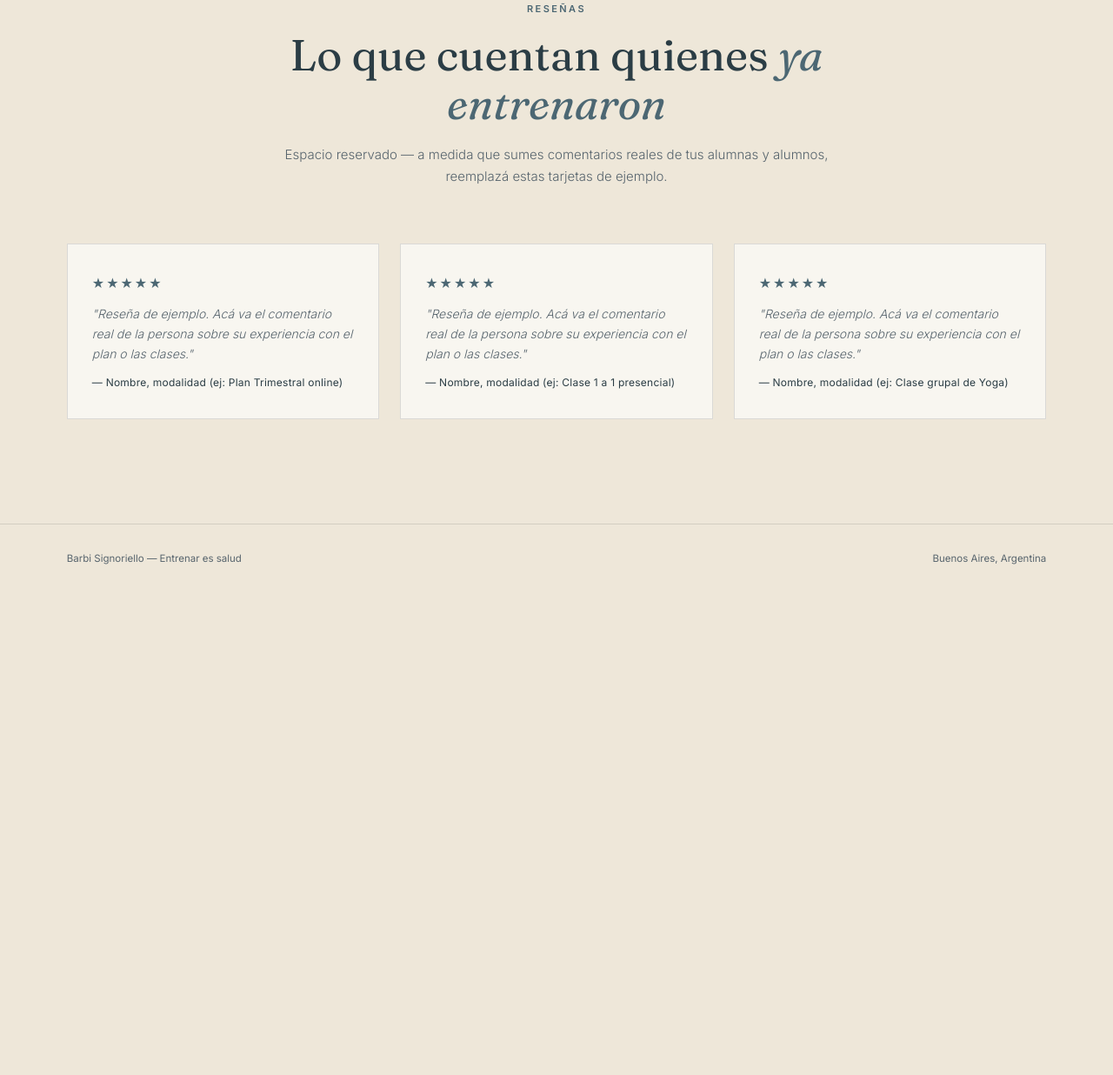
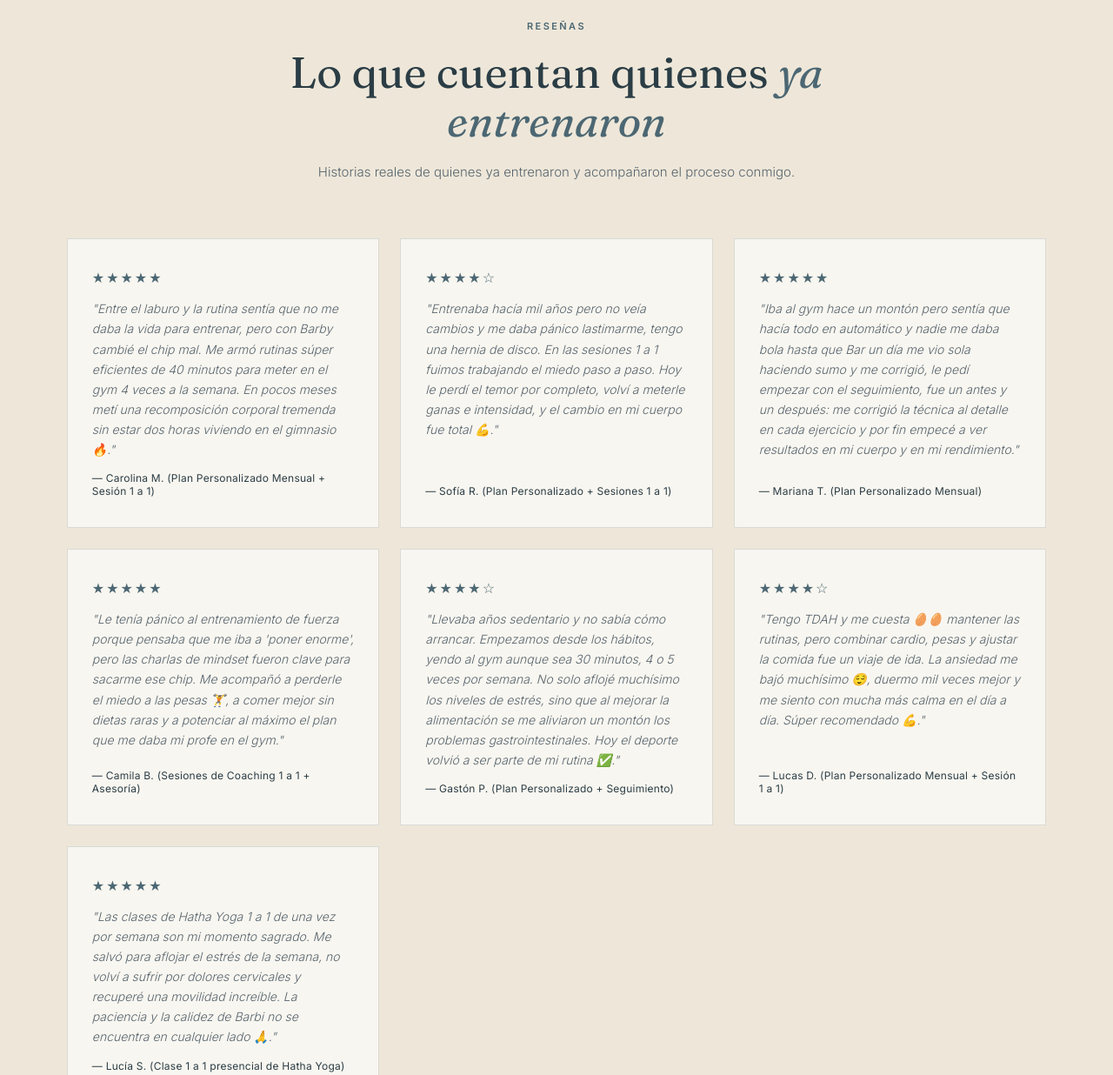
Before and after one commit to signobarby-source/Fitness-Wellness-by-Barbi-Signoriello, a plain HTML site: page index.html in a window 1280 px wide. Shown: the part 6255-7491 px from the top of the page at 87% size. Before the commit the page ends 6936 px from the top, so only its background shows below. Drawn offline with Linux system fonts and the light colour scheme.

Commit message:
Update index.html

```diff
--- a/index.html
+++ b/index.html
@@ -495,31 +495,50 @@
   </div>
 </section>
 
-<section id="resenas">
+<<section id="resenas">
   <div class="section-head center reveal">
     <div class="eyebrow">Reseñas</div>
     <h2 class="serif">Lo que cuentan quienes <em>ya entrenaron</em></h2>
-    <p>Espacio reservado — a medida que sumes comentarios reales de tus alumnas y alumnos, reemplazá estas tarjetas de ejemplo.</p>
+    <p>Historias reales de quienes ya entrenaron y acompañaron el proceso conmigo.</p>
   </div>
   <div class="reviews-grid reveal">
     <div class="review-card">
       <div class="stars">★★★★★</div>
-      <p class="review-text">"Reseña de ejemplo. Acá va el comentario real de la persona sobre su experiencia con el plan o las clases."</p>
-      <div class="review-author">— Nombre, modalidad (ej: Plan Trimestral online)</div>
+      <p class="review-text">"Entre el laburo y la rutina sentía que no me daba la vida para entrenar, pero con Barby cambié el chip mal. Me armó rutinas súper eficientes de 40 minutos para meter en el gym 4 veces a la semana. En pocos meses metí una recomposición corporal tremenda sin estar dos horas viviendo en el gimnasio 🔥."</p>
+      <div class="review-author">— Carolina M. (Plan Personalizado Mensual + Sesión 1 a 1)</div>
+    </div>
+    <div class="review-card">
+      <div class="stars">★★★★☆</div>
+      <p class="review-text">"Entrenaba hacía mil años pero no veía cambios y me daba pánico lastimarme, tengo una hernia de disco. En las sesiones 1 a 1 fuimos trabajando el miedo paso a paso. Hoy le perdí el temor por completo, volví a meterle ganas e intensidad, y el cambio en mi cuerpo fue total 💪."</p>
+      <div class="review-author">— Sofía R. (Plan Personalizado + Sesiones 1 a 1)</div>
     </div>
     <div class="review-card">
       <div class="stars">★★★★★</div>
-      <p class="review-text">"Reseña de ejemplo. Acá va el comentario real de la persona sobre su experiencia con el plan o las clases."</p>
-      <div class="review-author">— Nombre, modalidad (ej: Clase 1 a 1 presencial)</div>
+      <p class="review-text">"Iba al gym hace un montón pero sentía que hacía todo en automático y nadie me daba bola hasta que Bar un día me vio sola haciendo sumo y me corrigió, le pedí empezar con el seguimiento, fue un antes y un después: me corrigió la técnica al detalle en cada ejercicio y por fin empecé a ver resultados en mi cuerpo y en mi rendimiento."</p>
+      <div class="review-author">— Mariana T. (Plan Personalizado Mensual)</div>
     </div>
     <div class="review-card">
       <div class="stars">★★★★★</div>
-      <p class="review-text">"Reseña de ejemplo. Acá va el comentario real de la persona sobre su experiencia con el plan o las clases."</p>
-      <div class="review-author">— Nombre, modalidad (ej: Clase grupal de Yoga)</div>
+      <p class="review-text">"Le tenía pánico al entrenamiento de fuerza porque pensaba que me iba a 'poner enorme', pero las charlas de mindset fueron clave para sacarme ese chip. Me acompañó a perderle el miedo a las pesas 🏋️, a comer mejor sin dietas raras y a potenciar al máximo el plan que me daba mi profe en el gym."</p>
+      <div class="review-author">— Camila B. (Sesiones de Coaching 1 a 1 + Asesoría)</div>
+    </div>
+    <div class="review-card">
+      <div class="stars">★★★★☆</div>
+      <p class="review-text">"Llevaba años sedentario y no sabía cómo arrancar. Empezamos desde los hábitos, yendo al gym aunque sea 30 minutos, 4 o 5 veces por semana. No solo aflojé muchísimo los niveles de estrés, sino que al mejorar la alimentación se me aliviaron un montón los problemas gastrointestinales. Hoy el deporte volvió a ser parte de mi rutina ✅."</p>
+      <div class="review-author">— Gastón P. (Plan Personalizado + Seguimiento)</div>
+    </div>
+    <div class="review-card">
+      <div class="stars">★★★★☆</div>
+      <p class="review-text">"Tengo TDAH y me cuesta 🥚🥚 mantener las rutinas, pero combinar cardio, pesas y ajustar la comida fue un viaje de ida. La ansiedad me bajó muchísimo 😌, duermo mil veces mejor y me siento con mucha más calma en el día a día. Súper recomendado 💪."</p>
+      <div class="review-author">— Lucas D. (Plan Personalizado Mensual + Sesión 1 a 1)</div>
+    </div>
+    <div class="review-card">
+      <div class="stars">★★★★★</div>
+      <p class="review-text">"Las clases de Hatha Yoga 1 a 1 de una vez por semana son mi momento sagrado. Me salvó para aflojar el estrés de la semana, no volví a sufrir por dolores cervicales y recuperé una movilidad increíble. La paciencia y la calidez de Barbi no se encuentra en cualquier lado 🙏."</p>
+      <div class="review-author">— Lucía S. (Clase 1 a 1 presencial de Hatha Yoga)</div>
     </div>
   </div>
 </section>
-
 <footer>
   <span>Barbi Signoriello — Entrenar es salud</span>
   <span>Buenos Aires, Argentina</span>
```
